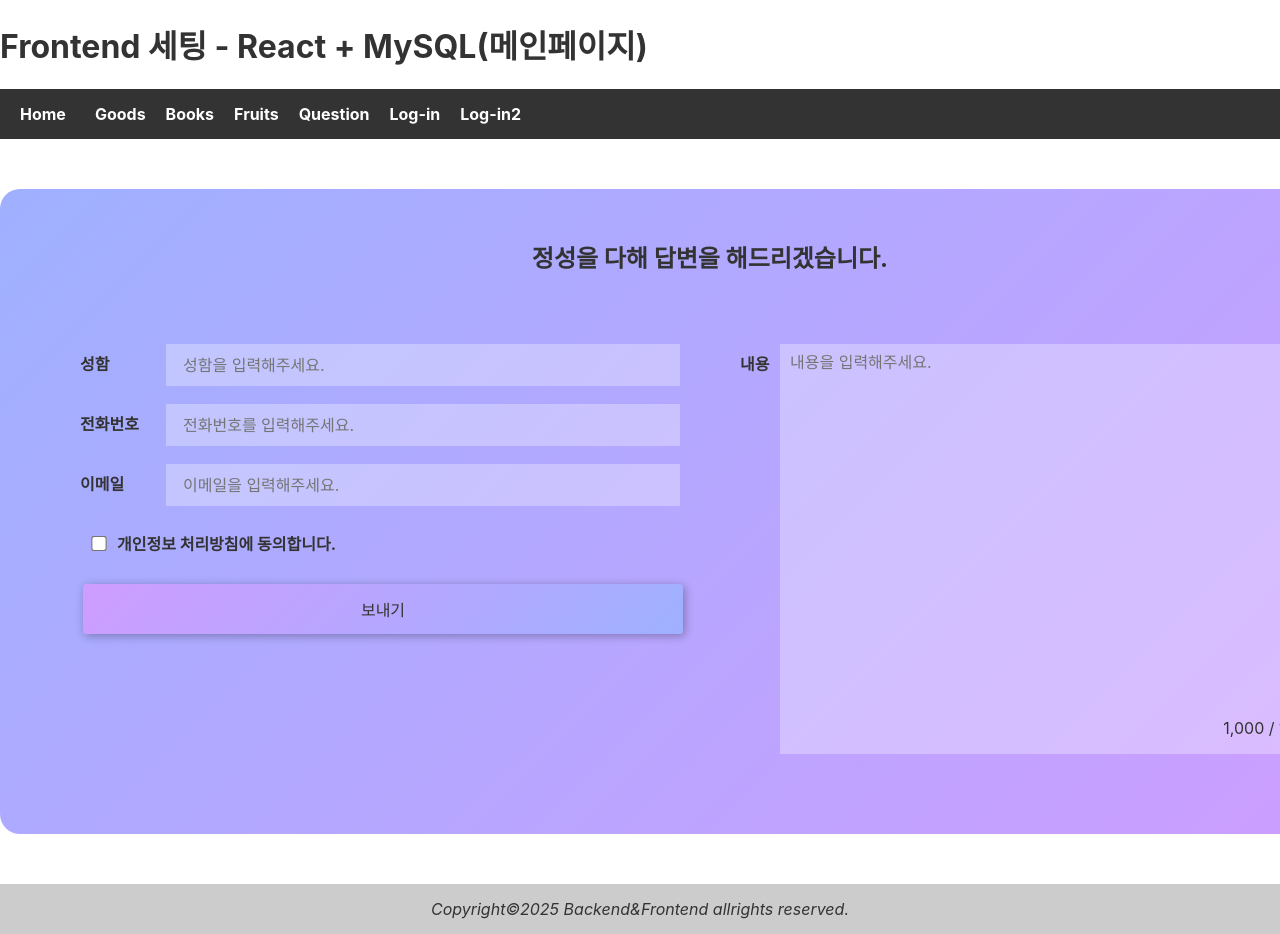
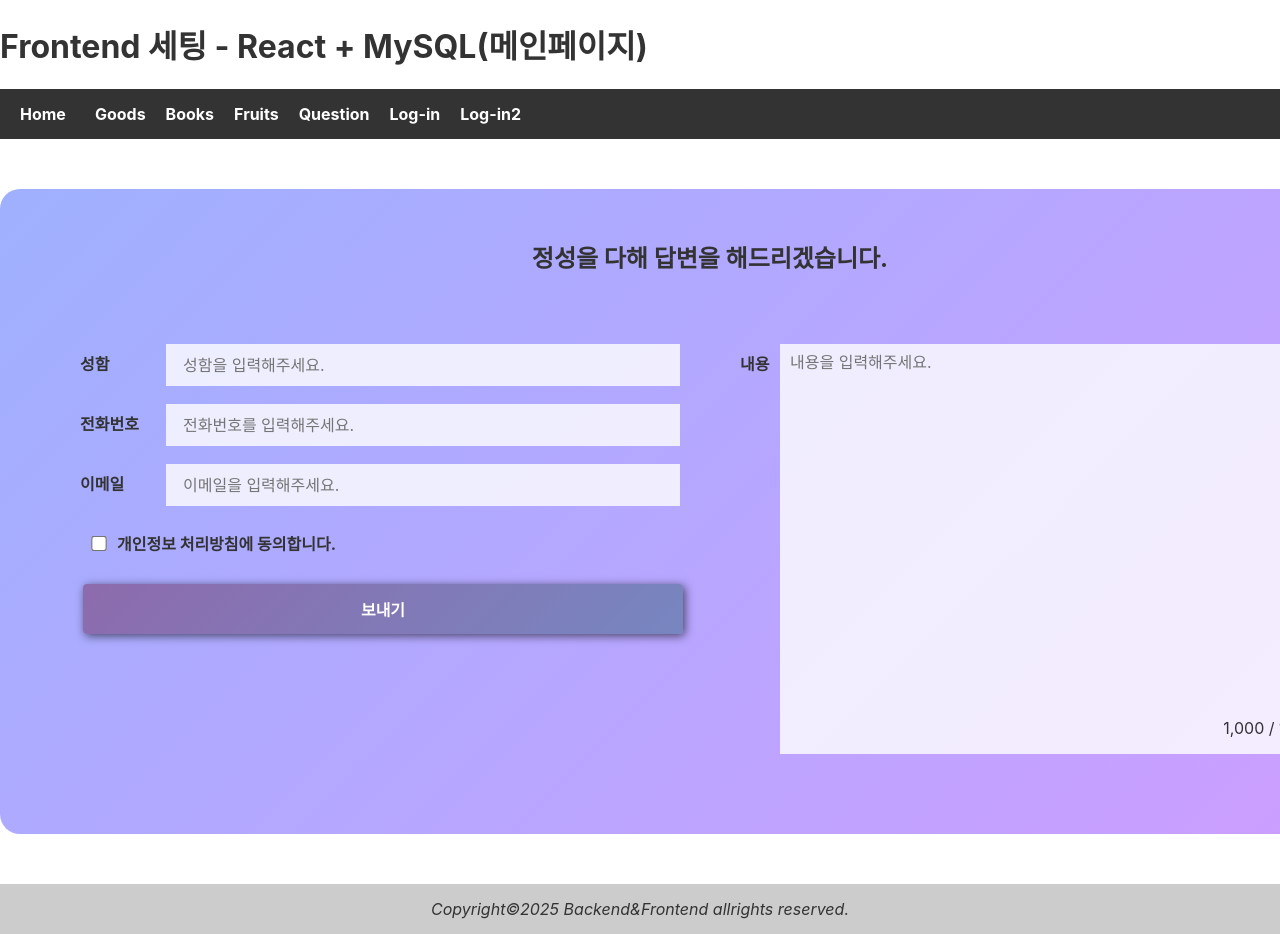
Before and after one commit to sungman323/db_react_front, a React (Create React App) app: page /question in a window 1280 px wide. Shown: the top 934 px of the page. Built offline with nearby package versions, Linux system fonts and the light colour scheme; the HTML template or start-up script is replaced by a standard one.

Commit message:
0605 수정

```diff
--- a/src/component/Register2.js
+++ b/src/component/Register2.js
@@ -47,11 +47,11 @@ function Register2(props) {
         </p>
         <p>
           <label htmlFor="tel">전화번호 : </label>
-          <input type="tel" name='tel' id='tel' pattern="[0-9]{3}-[0-9]{4}-[0-9]{4}" placeholder='전화번호를 입력하세요.' value={form.tel} onChange={handleChange} required />
+          <input type="tel" name='tel' id='tel' pattern="[0-9]{3}-[0-9]{4}-[0-9]{4}" placeholder='010-0000-0000' value={form.tel} onChange={handleChange} required />
         </p>
         <p>
           <label htmlFor="email">이메일 : </label>
-          <input type="email" name='email' id='email' placeholder='이메일을 입력하세요.' value={form.email} onChange={handleChange} required />
+          <input type="email" name='email' id='email' placeholder='email@domain.com' value={form.email} onChange={handleChange} required />
         </p>
         <button type='submit'>회원가입</button>
         {error&&<p style={{color:'red'}}>{error}</p>}
--- a/src/css/Qna.css
+++ b/src/css/Qna.css
@@ -41,7 +41,7 @@
   text-indent: 15px;
   border: none;
   outline: none;
-  background: rgba(255,255,255,.3);
+  background: rgba(255,255,255,.8);
 }
 .left_side input[type='checkbox']{
   accent-color: #333;
@@ -52,9 +52,11 @@
 .left_side button{
   width: 100%; height: 50px;
   font-size: 16px;
-  background: linear-gradient(135deg, #ce9dff, #9fb0ff);
+  background: linear-gradient(135deg, #8d6bad, #7786c0);
   border: none;
-  box-shadow: 2px 2px 10px rgba(0,0,0,.3);
+  color:#fff;
+  font-weight: bold;
+  box-shadow: 2px 2px 10px rgba(0,0,0,.6);
   cursor: pointer;
 }
 
@@ -65,7 +67,7 @@
   padding: 5px 10px;
   font-size: 16px;
   width: 90%;
-  background: rgba(255,255,255,.3);
+  background: rgba(255,255,255,.8);
   float: right;
   border: none;
   outline: none;
```
